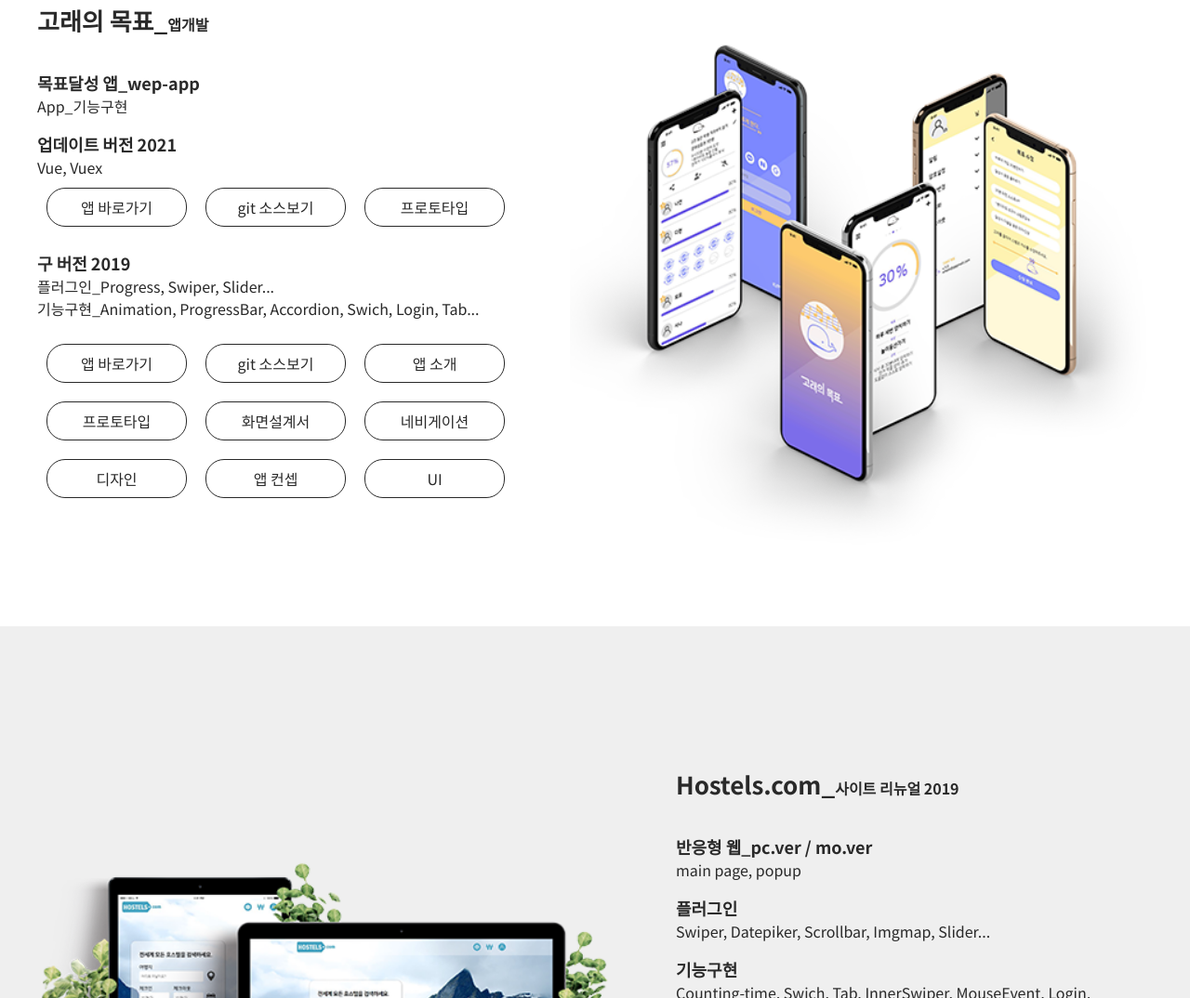
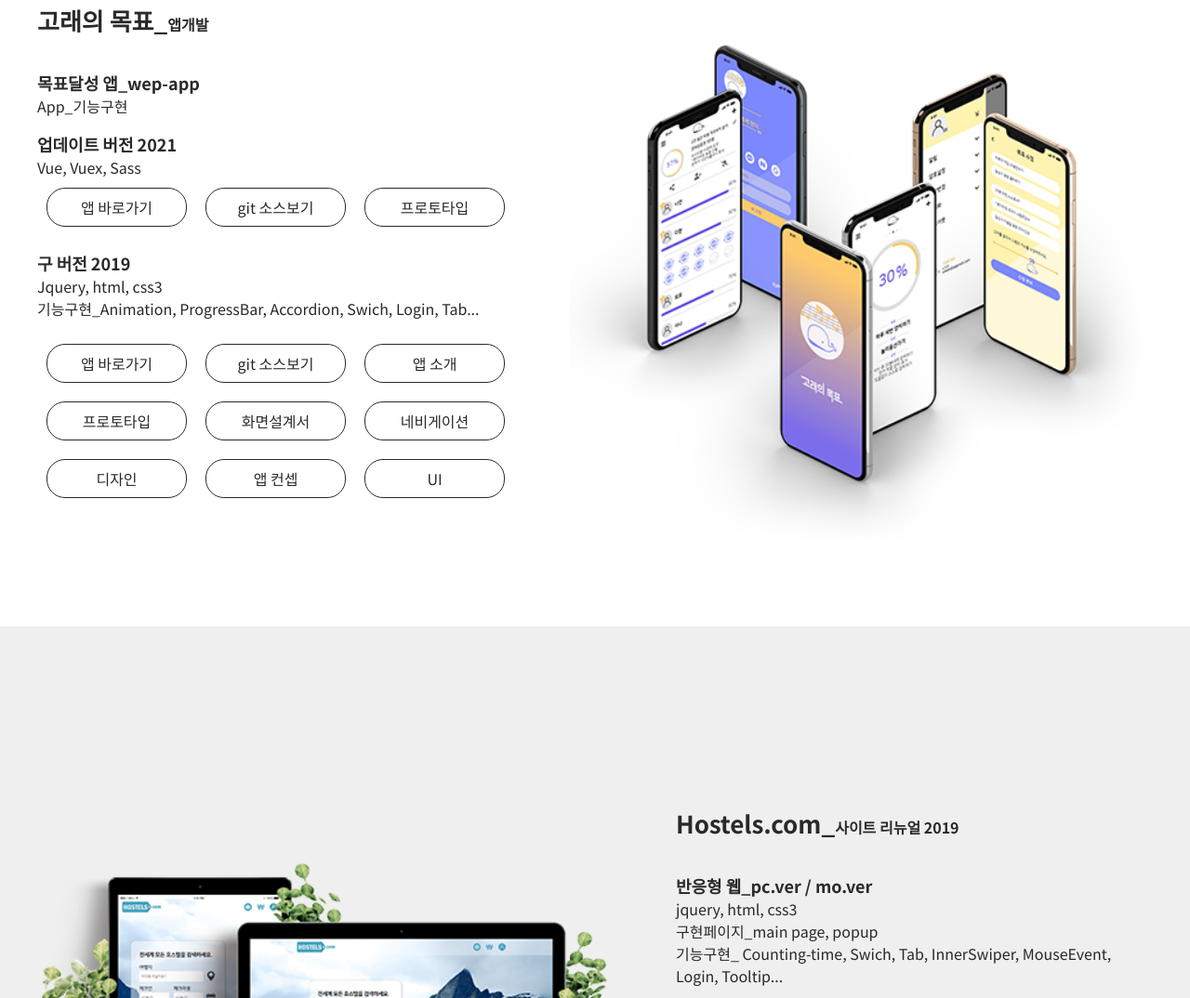
Before and after one commit to hyeon-chae/portfolio, a plain HTML site: page index.html in a window 1280 px wide. Shown: the part 1726-2800 px from the top of the page at 93% size. Drawn offline with Linux system fonts and the light colour scheme.

Commit message:
이미지 및 텍스트 수정

```diff
--- a/assets/style/_common.scss
+++ b/assets/style/_common.scss
@@ -128,7 +128,7 @@
 
             img {
                 width: 100%;
-
+                height: 100%;
             }
         }
         .info-area {
--- a/index.html
+++ b/index.html
@@ -130,7 +130,7 @@
                         <p> App_기능구현</p>
 
                         <strong>업데이트 버전 2021</strong>
-                        <p>Vue, Vuex</p>
+                        <p>Vue, Vuex, Sass</p>
 
                         <div class="btn-group">
                             <a href="https://changuri.github.io/whale/" target="_blank">앱 바로가기</a>
@@ -140,7 +140,7 @@
 
                         <strong>구 버전 2019</strong>
                         <p> </p>
-                        <p>플러그인_Progress, Swiper, Slider...</p>
+                        <p>Jquery, html, css3</p>
                         <p>기능구현_Animation, ProgressBar, Accordion, Swich, Login, Tab...</p>
                     </div>
 
@@ -176,13 +176,9 @@
                 <h3>Hostels.com_<span>사이트 리뉴얼 2019</span></h3>
                     <div class="text-area">
                         <strong>반응형 웹_pc.ver / mo.ver</strong>
-                        <p> main page, popup</p>
-
-                        <strong>플러그인</strong>
-                        <p>Swiper, Datepiker, Scrollbar, Imgmap, Slider...</p>
-
-                        <strong>기능구현</strong>
-                        <p>Counting-time, Swich, Tab, InnerSwiper, MouseEvent, Login, Tooltip...</p>
+                        <p>jquery, html, css3</p>
+                        <p>구현페이지_main page, popup</p>
+                        <p>기능구현_ Counting-time, Swich, Tab, InnerSwiper, MouseEvent, Login, Tooltip...</p>
                     </div>
                     <div class="btn-group mg-top-18">
                         <a href="https://changuri.github.io/hostelscom" target="_blank" class="button">리뉴얼 바로가기</a>
@@ -220,7 +216,7 @@
     <footer class="footer-area">
         <div class="center">
             COPYRIGHT © 2021 CHAE HYEON, All rights Reserved /
-            Last Update On May. 7th, 2021
+            Last Update On May. 31st, 2021
         </div>
     </footer>
 
```
Also changed, not shown: assets/style/style.css, 1 other file.
